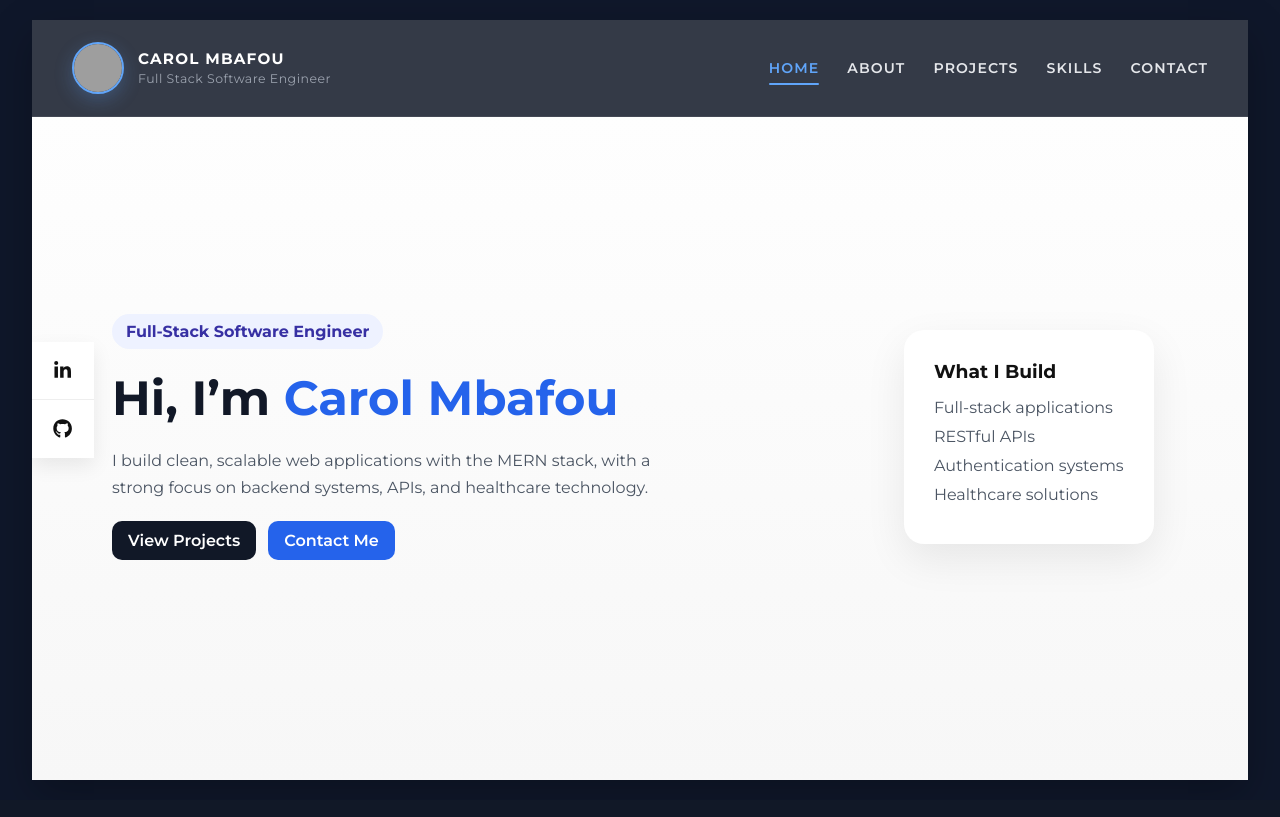
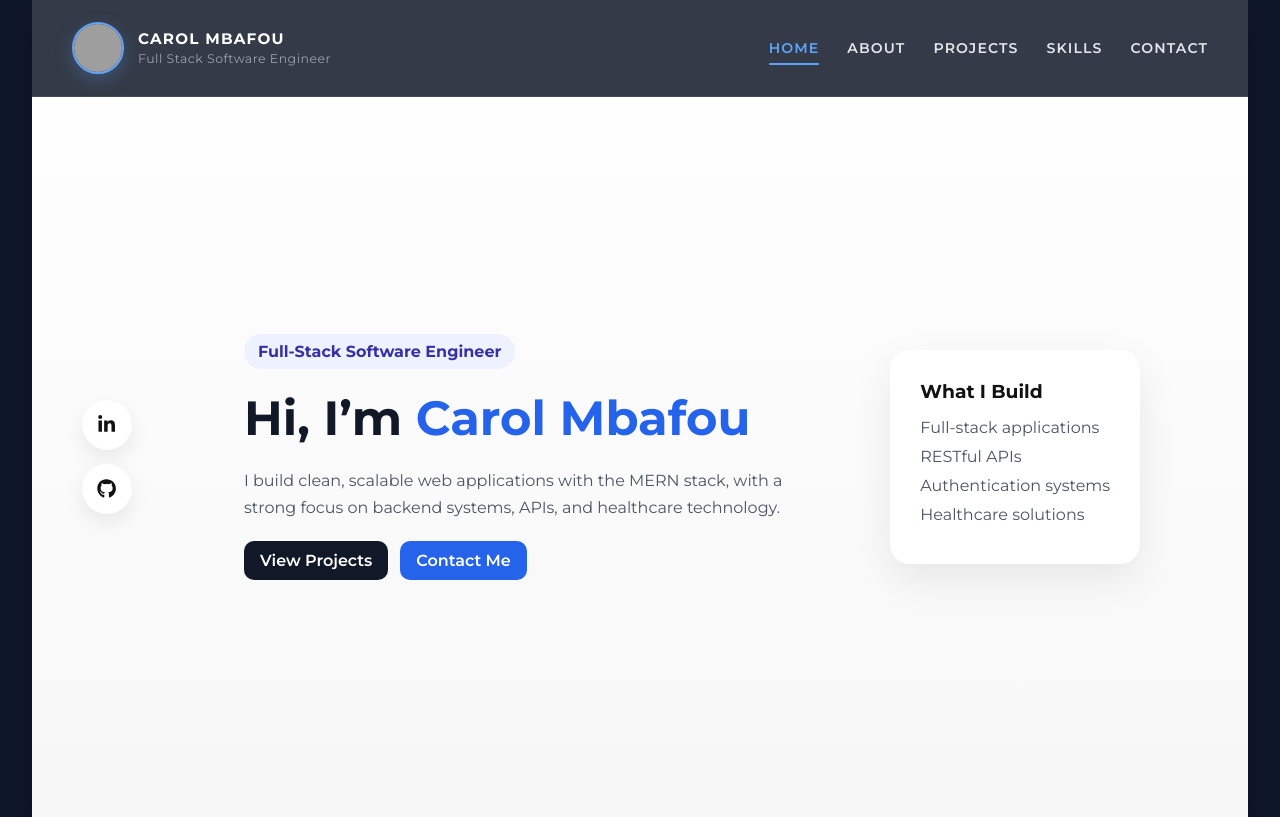
Before and after one commit to mbafousu/Portfolio, a React app: page / in a window 1280 px wide. Built offline with nearby package versions, Linux system fonts and the light colour scheme; grey boxes are pictures that could not be loaded; the HTML template or start-up script is replaced by a standard one.

Commit message:
fix social bar overlap by removing absolute positioning

```diff
--- a/src/components/SocialBar.jsx
+++ b/src/components/SocialBar.jsx
@@ -9,6 +9,7 @@ export default function SocialBar() {
         href="https://www.linkedin.com/in/suzy-nguefack"
         target="_blank"
         rel="noreferrer"
+        aria-label="LinkedIn"
       >
         <FaLinkedinIn />
       </a>
@@ -17,6 +18,7 @@ export default function SocialBar() {
         href="https://github.com/mbafousu"
         target="_blank"
         rel="noreferrer"
+        aria-label="GitHub"
       >
         <FaGithub />
       </a>
--- a/src/components/socialbar.css
+++ b/src/components/socialbar.css
@@ -1,32 +1,28 @@
 .social-bar {
-  position: absolute;
-  left: 0;
-  top: 50%;
-  transform: translateY(-50%);
-  background: #ffffff;
-  box-shadow: 0 8px 20px rgba(0, 0, 0, 0.08);
-  z-index: 10;
+  display: flex;
+  flex-direction: column;
+  align-items: center;
+  gap: 14px;
 }
 
 .social-bar a {
-  width: 62px;
-  height: 58px;
+  width: 50px;
+  height: 50px;
   display: flex;
   align-items: center;
   justify-content: center;
   color: #111;
-  border-bottom: 1px solid #eee;
+  background: #ffffff;
+  border-radius: 50%;
+  box-shadow: 0 8px 20px rgba(0, 0, 0, 0.08);
   font-size: 1.2rem;
-  transition: background 0.2s ease, color 0.2s ease;
-}
-
-.social-bar a:last-child {
-  border-bottom: none;
+  transition: transform 0.2s ease, background 0.2s ease, color 0.2s ease;
 }
 
 .social-bar a:hover {
   background: #f4c400;
   color: #111;
+  transform: translateY(-3px);
 }
 
 @media (max-width: 900px) {
--- a/src/pages/Home.jsx
+++ b/src/pages/Home.jsx
@@ -1,11 +1,14 @@
 import Hero from "../components/Hero";
 import SocialBar from "../components/SocialBar";
+import "../styles/home.css";
 
 export default function Home() {
   return (
-    <>
+    <section className="home-layout">
       <SocialBar />
-      <Hero />
-    </>
+      <div className="home-main">
+        <Hero />
+      </div>
+    </section>
   );
 }
--- a/src/styles/home.css
+++ b/src/styles/home.css
@@ -89,3 +89,16 @@
     font-size: 2.2rem;
   }
 }
+.home-layout {
+  display: flex;
+  align-items: center;
+  gap: 32px;
+  width: 100%;
+  min-height: calc(100vh - 90px);
+  padding: 40px 50px;
+}
+
+.home-main {
+  flex: 1;
+  min-width: 0;
+}
```
